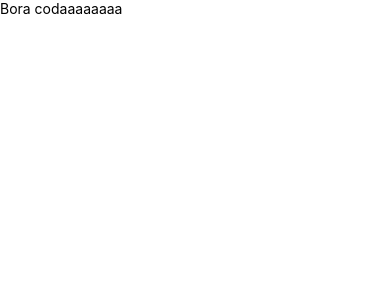
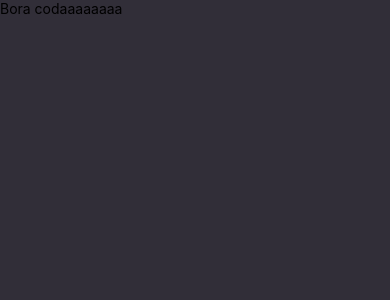
Before and after one commit to Delfio/go_barber_mogile, a React Native app: screen / in a window 390 px wide. Shown: the top 300 px of the page. Built offline with nearby package versions, Linux system fonts and the light colour scheme.

Commit message:
status bar

```diff
--- a/package.json
+++ b/package.json
@@ -10,7 +10,7 @@
   "dependencies": {
     "expo": "~38.0.1",
     "expo-splash-screen": "~0.4.0",
-    "expo-status-bar": "^1.0.0",
+    "expo-status-bar": "^1.0.2",
     "expo-updates": "~0.2.10",
     "react": "~16.11.0",
     "react-dom": "~16.11.0",
--- a/src/index.tsx
+++ b/src/index.tsx
@@ -1,12 +1,16 @@
 import React from 'react';
 import { View, Text } from 'react-native';
+import { StatusBar } from 'expo-status-bar';
 
 // import { Container } from './styles';
 
 const App: React.FC = () => (
-  <View>
-    <Text>Bora codaaaaaaaa</Text>
-  </View>
+  <>
+    <StatusBar style="light" backgroundColor="#312e38" />
+    <View style={{ backgroundColor: '#312e38', flex: 1 }}>
+      <Text>Bora codaaaaaaaa</Text>
+    </View>
+  </>
 );
 
 export default App;
```
Also changed, not shown: .eslintrc.json, 1 other file (tests, documents, lock files or other folders).
